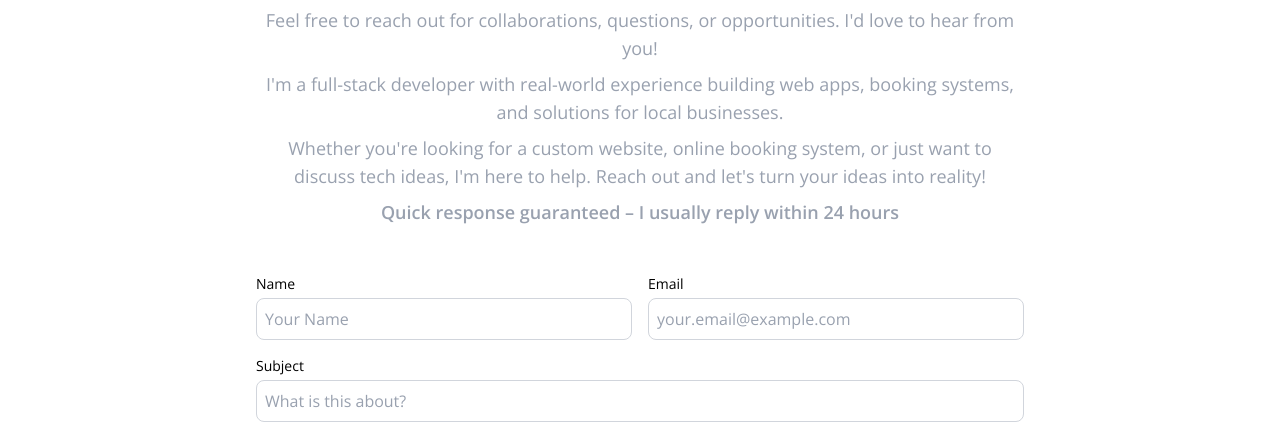
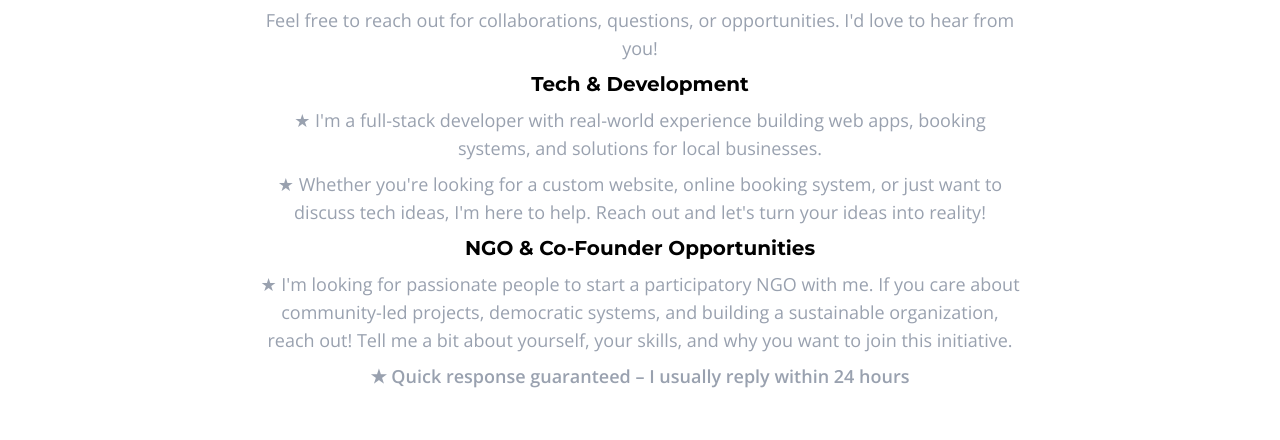
Before and after one commit to ZakariyeNor/portify, a Next.js app in the folder frontend/layers/: page /contact in a window 1280 px wide. Shown: the part 215-655 px from the top of the page. Built offline with nearby package versions, Linux system fonts and the light colour scheme; no server answers.

Commit message:
Add another category in contact page

```diff
--- a/frontend/layers/app/contact/ContactLayout.tsx
+++ b/frontend/layers/app/contact/ContactLayout.tsx
@@ -72,17 +72,29 @@ const ContactLayout = () => {
                     Feel free to reach out for collaborations, questions, or opportunities.
                     I'd love to hear from you!
                 </p>
+                {/* Tech / Developer Inquiries */}
+                <h2 className="text-white text-lg md:text-xl font-bold">Tech & Development</h2>
                 <p className="text-gray-400 text-base md:text-lg">
-                    I'm a full-stack developer with real-world experience building web apps,
+                    ★ I'm a full-stack developer with real-world experience building web apps,
                     booking systems, and solutions for local businesses.
                 </p>
                 <p className="text-gray-400 text-base md:text-lg">
-                    Whether you're looking for a custom website, online booking system,
+                    ★ Whether you're looking for a custom website, online booking system,
                     or just want to discuss tech ideas, I'm here to help.
                     Reach out and let's turn your ideas into reality!
                 </p>
+
+                {/* NGO / Co-Founder Inquiries */}
+                <h2 className="text-white text-lg md:text-xl font-bold">NGO & Co-Founder Opportunities</h2>
+                <p className="text-gray-400 text-base md:text-lg">
+                    ★ I'm looking for passionate people to start a participatory NGO with me.
+                    If you care about community-led projects, democratic systems, and building a sustainable organization,
+                    reach out! Tell me a bit about yourself, your skills, and why you want to join this initiative.
+                </p>
+
+                {/* Closing */}
                 <p className="text-gray-400 text-base md:text-lg font-semibold">
-                    Quick response guaranteed – I usually reply within 24 hours
+                    ★ Quick response guaranteed – I usually reply within 24 hours
                 </p>
             </div>
 
```
